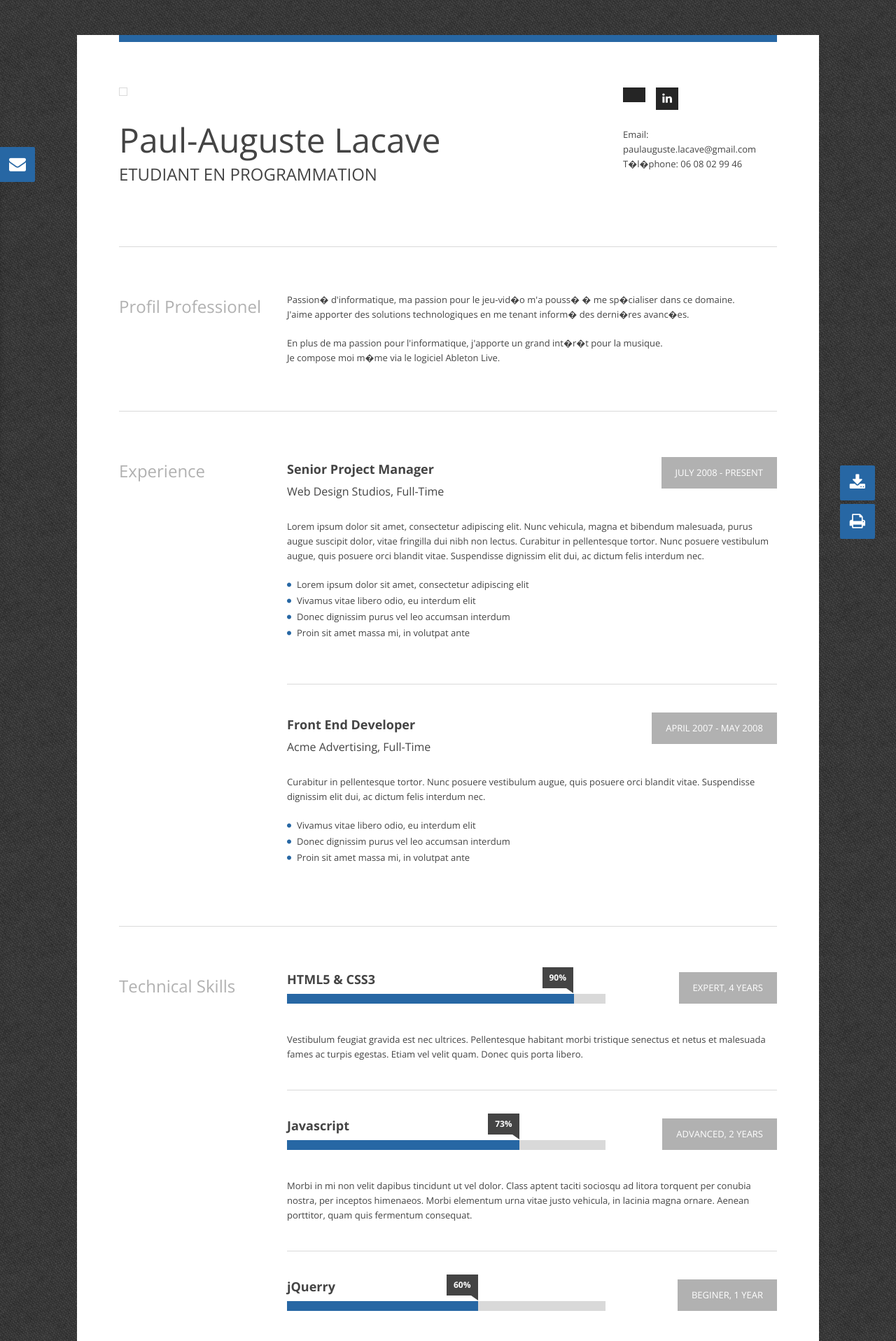
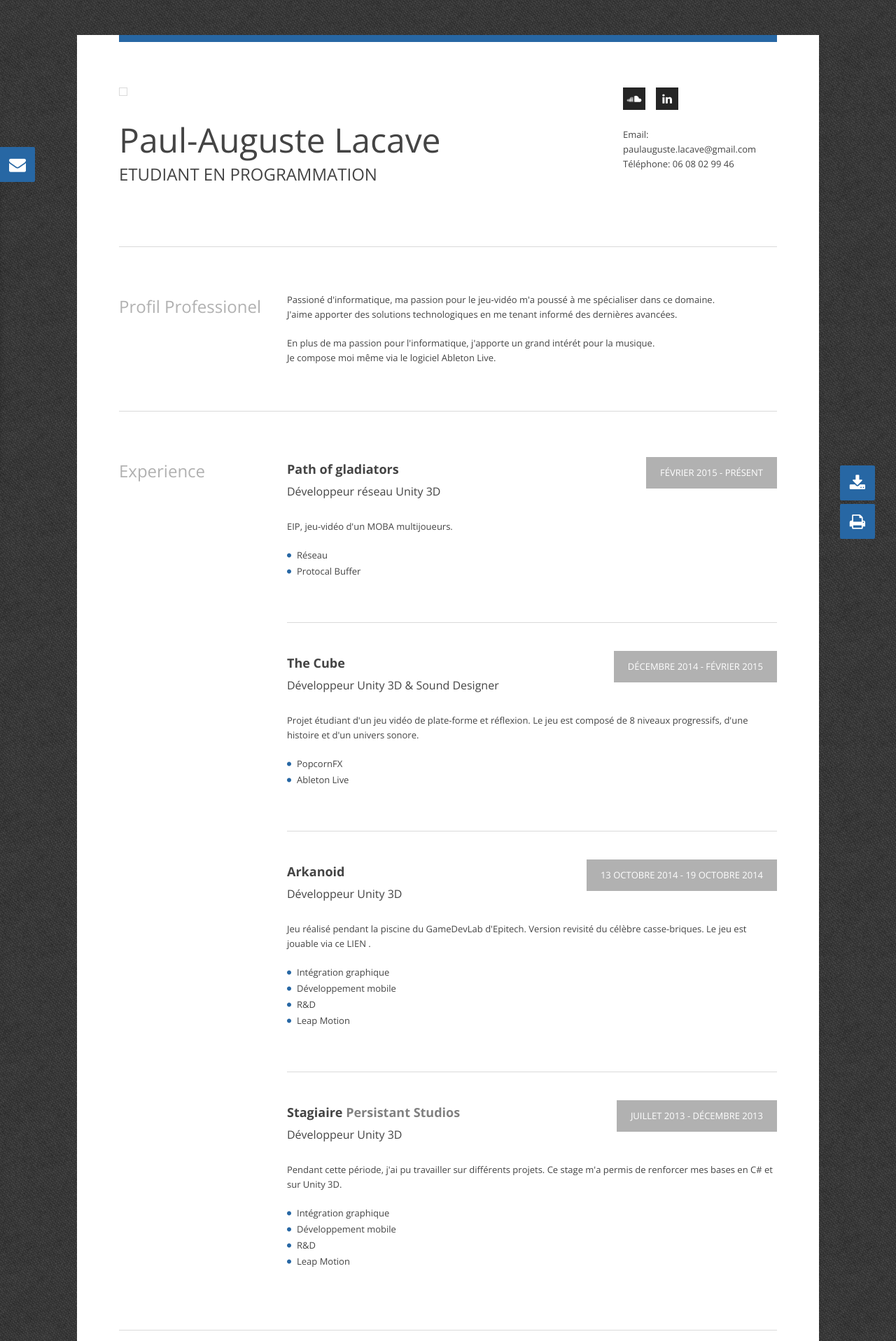
Before and after one commit to Likker/paul-auguste-cv, a PHP site: page / in a window 1280 px wide. Shown: the top 1916 px of the page at 70% size. Run offline with PHP 8.4, Linux system fonts and the light colour scheme; some libraries are stand-ins or nearby versions.

Commit message:
Adding Arkanoid Online

```diff
--- a/index.php
+++ b/index.php
@@ -33,7 +33,7 @@
     <link rel="stylesheet" href="http://fonts.googleapis.com/css?family=Open+Sans:300,400,600,700">
 
     <!-- /// FontAwesome Icons 4.0.3 ////////  -->
-    <link rel="stylesheet" href="_layout/css/fontawesome/font-awesome.min.css">
+    <link rel="stylesheet" href="//maxcdn.bootstrapcdn.com/font-awesome/4.3.0/css/font-awesome.min.css">
 
 	<!-- /// Modernizr ////////  -->
     <script src="_layout/js/modernizr-2.6.2.min.js"></script>
@@ -81,7 +81,7 @@
 
                         <p class="last">
                             <span class="hidden-tablet">Email: </span><a href="mailto:paulauguste.lacave@gmail.com">paulauguste.lacave@gmail.com</a>
-                            <br><span class="hidden-tablet">T�l�phone: </span>06 08 02 99 46
+                            <br><span class="hidden-tablet">T&eacute;l&eacute;phone: </span>06 08 02 99 46
                         </p>
 
                     </div><!-- end .cv-item -->
@@ -110,11 +110,11 @@
 
                     <div class="cv-item">
 
-                        <p>Passion� d'informatique, ma passion pour le jeu-vid�o m'a pouss� � me sp�cialiser dans ce domaine.
-                           <br>J'aime apporter des solutions technologiques en me tenant inform� des derni�res avanc�es.
+                        <p>Passion&eacute; d'informatique, ma passion pour le jeu-vid&eacute;o m'a pouss&eacute; &agrave; me sp&eacute;cialiser dans ce domaine.
+                           <br>J'aime apporter des solutions technologiques en me tenant inform&eacute; des derni&egrave;res avanc&eacute;es.
                         </p>
-                        <p class="last">En plus de ma passion pour l'informatique, j'apporte un grand int�r�t pour la musique.
-                           <br>Je compose moi m�me via le logiciel Ableton Live.
+                        <p class="last">En plus de ma passion pour l'informatique, j'apporte un grand int&eacute;r&eacute;t pour la musique.
+                           <br>Je compose moi m&ecirc;me via le logiciel Ableton Live.
                         </p>
 
                     </div><!-- end .cv-item -->
@@ -136,46 +136,87 @@
 
                     <div class="cv-item">
 
-                        <p class="period">July 2008 - Present</p>
+                        <p class="period">F&eacute;vrier 2015 - Pr&eacute;sent</p>
 
-                        <h3><strong>Senior Project Manager</strong></h3>
-                        <h4>Web Design Studios, Full-Time</h4>
+                        <h3><strong>Path of gladiators </FONT> </a></strong></h3>
+                        <h4>D&eacute;veloppeur réseau Unity 3D</h4>
 
                         <br>
 
-                        <p>Lorem ipsum dolor sit amet, consectetur adipiscing elit. Nunc vehicula, magna et bibendum
-                        malesuada, purus augue suscipit dolor, vitae fringilla dui nibh non lectus. Curabitur in
-                        pellentesque tortor. Nunc posuere vestibulum augue, quis posuere orci blandit vitae. Suspendisse
-                        dignissim elit dui, ac dictum felis interdum nec. </p>
+                        <p>EIP, jeu-vid&eacute;o d'un MOBA multijoueurs.</p>
 
                         <ul class="fill-circle">
-                            <li>Lorem ipsum dolor sit amet, consectetur adipiscing elit</li>
-                            <li>Vivamus vitae libero odio, eu interdum elit</li>
-                            <li>Donec dignissim purus vel leo accumsan interdum</li>
-                            <li>Proin sit amet massa mi, in volutpat ante</li>
+                            <li>Réseau</li>
+                            <li>Protocal Buffer</li>
+                        </ul>
+
+                    </div><!-- end .cv-item -->
+
+
+                    <div class="cv-item">
+
+                        <p class="period">D&eacute;cembre 2014 - F&eacute;vrier 2015</p>
+
+                        <h3><strong>The Cube </FONT> </a></strong></h3>
+                        <h4>D&eacute;veloppeur Unity 3D & Sound Designer</h4>
+
+                        <br>
+
+                        <p>Projet &eacute;tudiant d'un jeu vid&eacute;o de plate-forme et r&eacute;flexion.
+                            Le jeu est compos&eacute; de 8 niveaux progressifs, d'une histoire et d'un univers sonore.</p>
+
+                        <ul class="fill-circle">
+                            <li>PopcornFX</li>
+                            <li>Ableton Live</li>
                         </ul>
 
                     </div><!-- end .cv-item -->
 
                     <div class="cv-item">
 
-                        <p class="period">April 2007 - May 2008</p>
+                        <p class="period">13 Octobre 2014 - 19 Octobre 2014</p>
 
-                        <h3><strong>Front End Developer</strong></h3>
-                        <h4>Acme Advertising, Full-Time</h4>
+                        <h3><strong> <a href="_projets/arkanoid">Arkanoid</a></strong></h3>
+                        <h4>D&eacute;veloppeur Unity 3D </h4>
 
                         <br>
 
-                        <p>Curabitur in pellentesque tortor. Nunc posuere vestibulum augue, quis posuere orci blandit
-                        vitae. Suspendisse dignissim elit dui, ac dictum felis interdum nec. </p>
+                        <p>Jeu r&eacute;alis&eacute; pendant la piscine du GameDevLab d'Epitech. Version revisit&eacute; du c&eacute;l&egrave;bre casse-briques.
+                            Le jeu est jouable via ce <a href="_projets/arkanoid"> LIEN </a>.
+                        </p>
 
                         <ul class="fill-circle">
-                            <li>Vivamus vitae libero odio, eu interdum elit</li>
-                            <li>Donec dignissim purus vel leo accumsan interdum</li>
-                            <li>Proin sit amet massa mi, in volutpat ante</li>
+                            <li>Int&eacute;gration graphique</li>
+                            <li>D&eacute;veloppement mobile</li>
+                            <li>R&D</li>
+                            <li>Leap Motion</li>
                         </ul>
 
                     </div><!-- end .cv-item -->
+
+
+                    <div class="cv-item">
+
+                        <p class="period">Juillet 2013 - D&eacute;cembre 2013</p>
+
+                        <h3><strong>Stagiaire <a href="https://www.popcornfx.com/"><FONT COLOR="#818181"> Persistant Studios </FONT> </a></strong></h3>
+                        <h4>D&eacute;veloppeur Unity 3D </h4>
+
+                        <br>
+
+                        <p>Pendant cette p&eacute;riode, j'ai pu travailler sur diff&eacute;rents projets. Ce stage m'a permis de renforcer
+                            mes bases en C# et sur Unity 3D.</p>
+
+                        <ul class="fill-circle">
+                            <li>Int&eacute;gration graphique</li>
+                            <li>D&eacute;veloppement mobile</li>
+                            <li>R&D</li>
+                            <li>Leap Motion</li>
+                        </ul>
+
+                    </div><!-- end .cv-item -->
+
+
 
                 </div><!-- end .span9 -->
             </div><!-- end .cv-section -->
```
Also changed, not shown: _projets/arkanoid/TemplateData/UnityProgress.js (added, +97 -0 lines), _projets/arkanoid/TemplateData/style.css (added, +28 -0 lines), _projets/arkanoid/index.html (added, +104 -0 lines), _projets/arkanoid/.htaccess (added), _projets/arkanoid/TemplateData/default-cover.jpg (added), _projets/arkanoid/TemplateData/favicon.ico (added), _projets/arkanoid/TemplateData/fullbar.png (added), _projets/arkanoid/TemplateData/fullscreen.png (added), _projets/arkanoid/TemplateData/loadingbar.png (added), _projets/arkanoid/TemplateData/logo.png (added), _projets/arkanoid/TemplateData/progresslogo.png (added), 5 other files.
